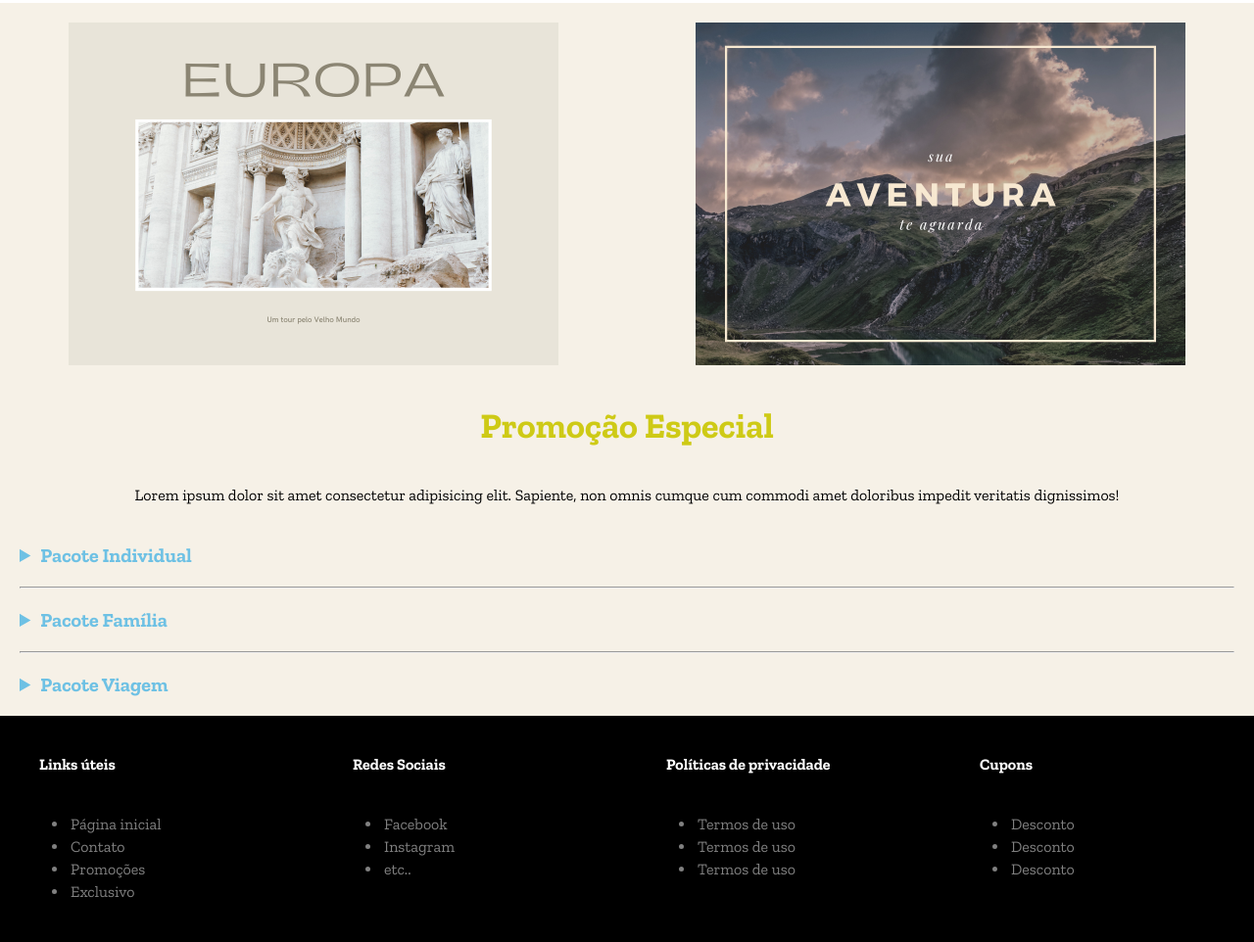
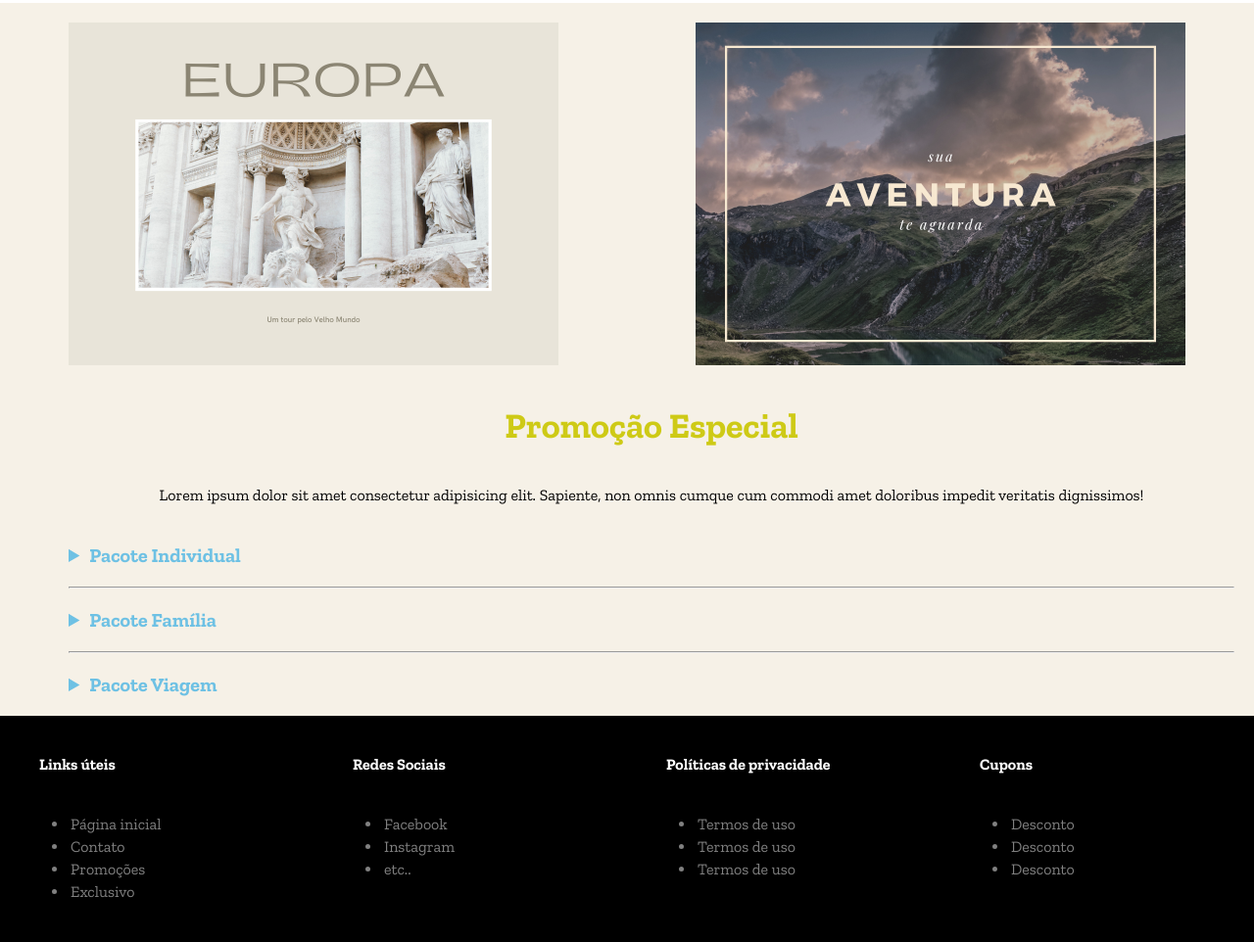
Before and after one commit to Carlos-Juatan/Travel_Agency, a website built with Parcel: page index.html in a window 1280 px wide. Shown: the part 1733-2695 px from the top of the page at 98% size. Built offline with nearby package versions, Linux system fonts and the light colour scheme; a web font is replaced by a local one.

```diff
--- a/assets/styles/layout/_collapsible.css
+++ b/assets/styles/layout/_collapsible.css
@@ -1,6 +1,7 @@
 
 .collapsible {
     background-color: #f6f1e7;
+    padding-left: 50px;
 }
 
 .collapsible hr {
--- a/assets/styles/layout/_pictures.css
+++ b/assets/styles/layout/_pictures.css
@@ -19,3 +19,7 @@
     font-weight: 700;
     letter-spacing: 3.6;
 }
+
+.pictures p, .pictures h1 {
+    margin-left: 50px;
+}
```
Also changed, not shown: README.md, assets/images/showcase/logo.png (added), assets/images/showcase/showcase1.png (added), assets/images/showcase/showcase2.png (added), 3 other files.
